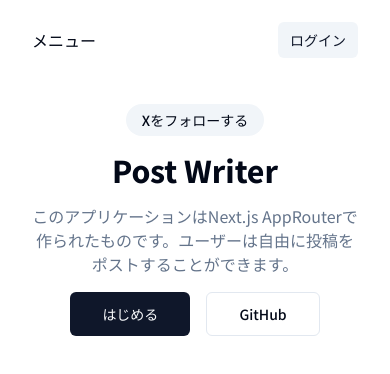
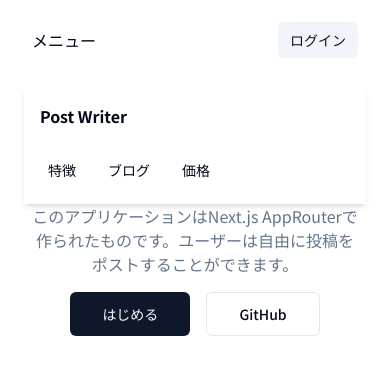
Before and after one commit to tasukuwatanabe/post-writer-webapp-next, a Next.js app: page / in a window 390 px wide. Both pictures are taken after a click on the button "メニュー". Shown: the top 374 px of the page. Built offline with nearby package versions, Linux system fonts and the light colour scheme.

Commit message:
Develop mobile-nav

```diff
--- a/components/main-nav.tsx
+++ b/components/main-nav.tsx
@@ -6,12 +6,12 @@
 import MobileNav from "./mobile-nav";
 
 interface MainNavProps {
-  items?: NavItem[];
+  items: NavItem[];
   children?: ReactNode;
 }
 
 export default function MainNav({ items }: MainNavProps) {
-  const [showMobileMenu, setShowMobileMenu] = useState<boolean>(true);
+  const [showMobileMenu, setShowMobileMenu] = useState<boolean>(false);
 
   return <div className="flex items-center md:gap-10">
     <Link href="/" className="hidden md:flex items-center space-x-2"><span className="font-bold hidden sm:inline-block">Post Writer</span></Link>
@@ -23,6 +23,6 @@
     <button className="md:hidden" onClick={() => setShowMobileMenu(!showMobileMenu)}>
       <span>メニュー</span>
     </button>
-    {showMobileMenu && <MobileNav />}
+    {showMobileMenu && <MobileNav items={items} />}
   </div>
 }
--- a/components/mobile-nav.tsx
+++ b/components/mobile-nav.tsx
@@ -1,7 +1,30 @@
-export default function MobileNav() {
+import { siteConfig } from "@/config/site";
+import { NavItem } from "@/types";
+import Link from "next/link";
+
+interface MobileNavProps {
+  items: NavItem[];
+}
+
+export default function MobileNav({ items }: MobileNavProps) {
   return (
-    <div>
-      <div>MobileNav</div>
+    <div className="fixed top-16 inset-0 z-50 p-6 shadow-md md:hidden animate-in slide-in-from-bottom-80">
+      <div className="grid gap-6 bg-popover p-4 text-popover-foreground shadow-md">
+        <Link href={"/"} className="font-bold">
+          {siteConfig.name}
+        </Link>
+        <nav className="text-sm flex gap-4">
+          {items.map((item, index) => (
+            <Link
+              key={index}
+              href={item.href}
+              className="p-2 font-medium hover:underline"
+            >
+              {item.title}
+            </Link>
+          ))}
+        </nav>
+      </div>
     </div>
   );
 }
```
